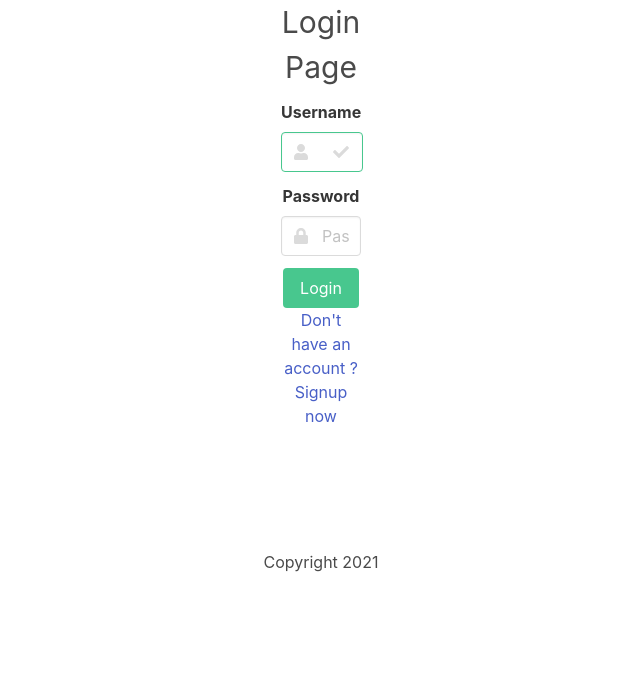
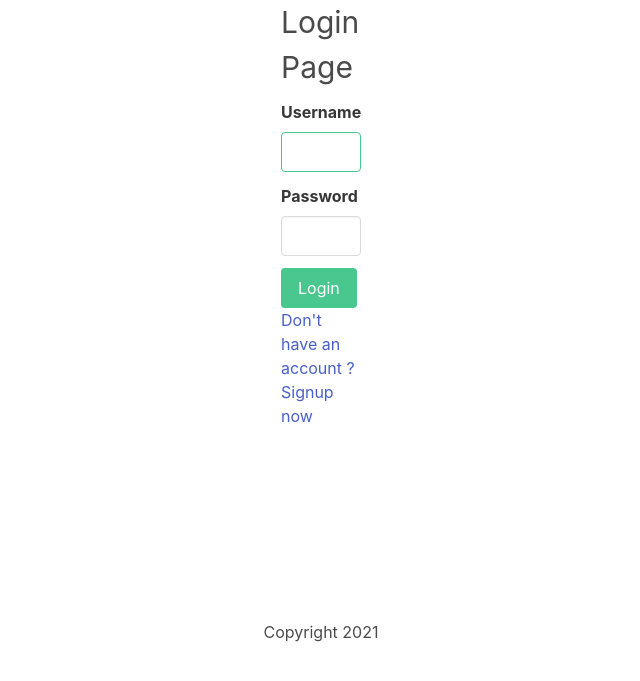
Before and after one commit to Andreea-Paul/todo, a Django app: page / in a window 1280 px wide. Shown: the part 52-733 px from the top of the page, without its empty margins (319-959 px from the left). Run offline with Django 3.2, Linux system fonts and the light colour scheme; some libraries are stand-ins or nearby versions.

Commit message:
Tweaks and change timezone

```diff
--- a/todo/settings.py
+++ b/todo/settings.py
@@ -106,7 +106,7 @@ AUTH_PASSWORD_VALIDATORS = [
 
 LANGUAGE_CODE = 'en-us'
 
-TIME_ZONE = 'UTC'
+TIME_ZONE = 'Europe/Bucharest'
 
 USE_I18N = True
 
--- a/todoapp/templates/home.html
+++ b/todoapp/templates/home.html
@@ -3,18 +3,14 @@
 {% block content %}
 <nav class="navbar is-light" role="navigation" aria-label="main navigation">
     <div class="navbar-brand">
-        <a class="navbar-item" href="https://bulma.io">
-
-        </a>
+        <a class="navbar-item" href="https://bulma.io"></a>
     </div>
-
     <div class="navbar-menu">
         <div class="navbar-start">
             <a class="navbar-item">
                 To Do App
             </a>
         </div>
-
         <div class="navbar-end">
             <div class="navbar-item">
                 <form method="POST">
--- a/todoapp/templates/login_page.html
+++ b/todoapp/templates/login_page.html
@@ -15,32 +15,18 @@
         </div>
     </div>
 </nav>
-<div style='text-align: center;padding-left: 600px;padding-right: 600px; height: 550px;'>
-
+<div style='text-align: left;padding-left: 600px;padding-right: 600px; height: 620px;'>
 <h1 style="font-size: 30px;height: 100px;">Login Page</h1>
-
 <form method="POST" action="">
     {% csrf_token %}
     <div class="field">
         <label class="label">Username</label>
-        <div class="control has-icons-left has-icons-right">
-            <input class="input is-success" type="text" name="username" placeholder="Username" >
-            <span class="icon is-small is-left">
-                <i class="fas fa-user"></i>
-            </span>
-            <span class="icon is-small is-right">
-                <i class="fas fa-check"></i>
-            </span>
-       </div>
+        <input class="input is-success" type="text" name="username">
     </div>
     <div class="field">
         <label class="label">Password</label>
-        <p class="control has-icons-left">
-          <input class="input" type="password" name="password" placeholder="Password">
-          <span class="icon is-small is-left">
-            <i class="fas fa-lock"></i>
-          </span>
-        </p>
+        <input class="input" type="password" name="password">
+
     </div>
     <div class="field">
         <p class="control">
@@ -51,7 +37,6 @@
     </div>
 </form>
 <div>
-
 {% for message in messages %}
     {% if message.level == DEFAULT_MESSAGE_LEVELS.ERROR %}
     <div style="color:red">
--- a/todoapp/templates/signup.html
+++ b/todoapp/templates/signup.html
@@ -42,9 +42,8 @@
           Signup
         </button>
       </p>
-     </div>
-
+    </div>
   </form>
-  <a href="{% url 'login' %}">Already have an account ? Please login</a>
+<a href="{% url 'login' %}">Already have an account ? Please login</a>
 </div>
 {% endblock %}
```
Also changed, not shown: todoapp/templates/change_password.html (+4 -19 lines), todoapp/templates/edit.html (+3 -6 lines), db.sqlite3. Lines whose indentation alone changed are shown as unchanged.
